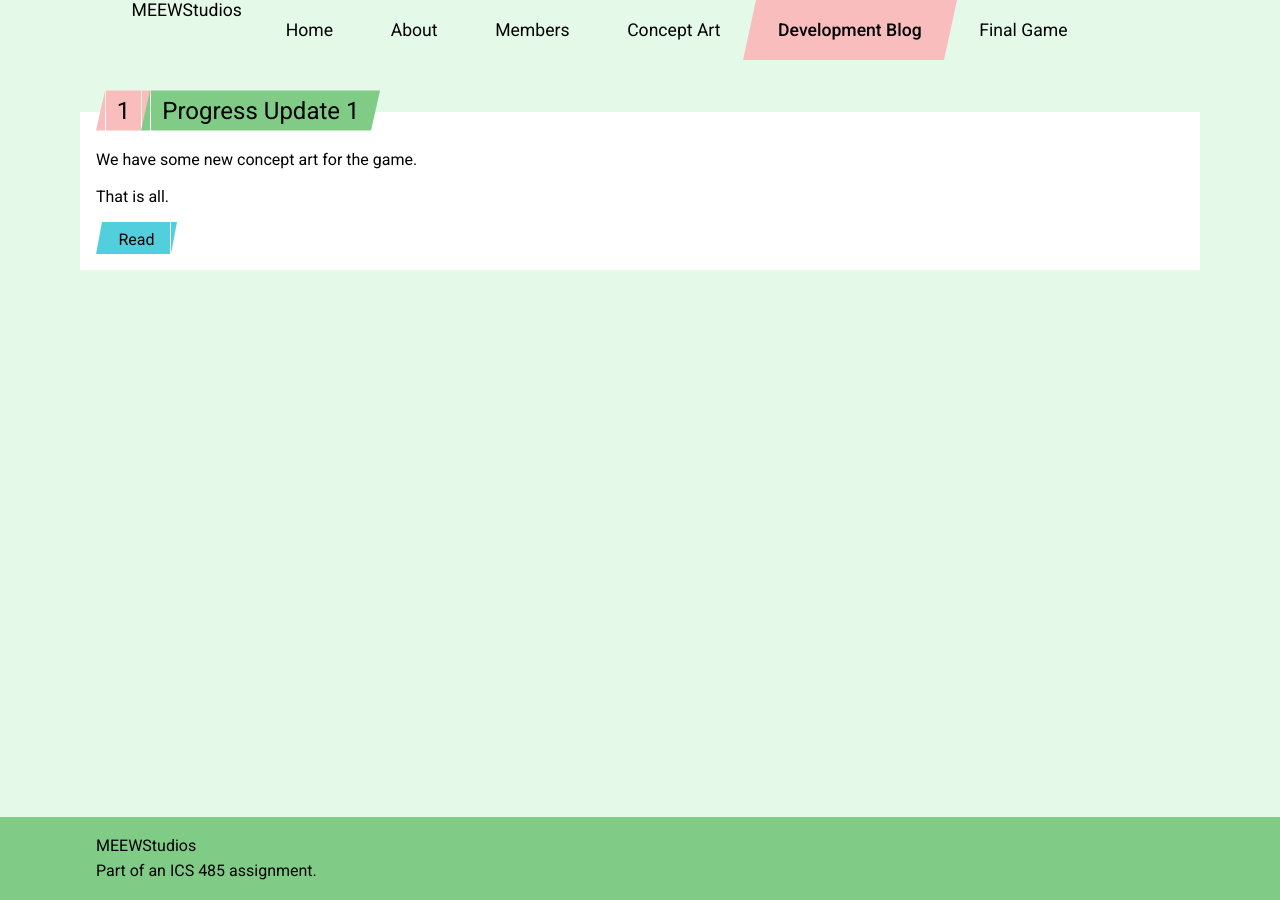
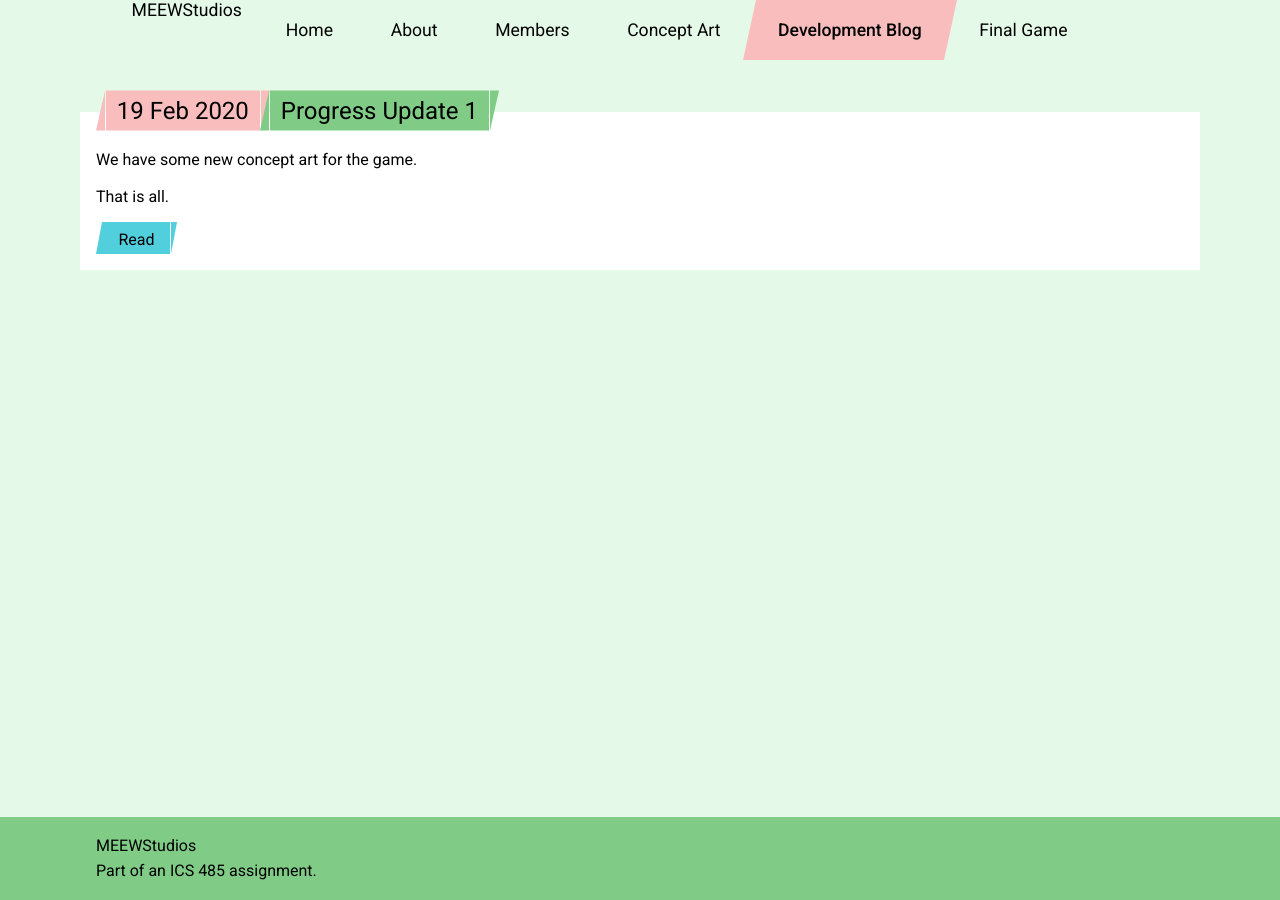
Before and after one commit to MEEWStudios/jekyll-testbed, a Jekyll site: the page built from development/index.md, in a window 1280 px wide. Built offline with Jekyll 4.4.1, drawn with Linux system fonts in a browser that asks for light colours.

Commit message:
Change left tag of post summary to use the date

```diff
--- a/_includes/post-summary.html
+++ b/_includes/post-summary.html
@@ -1,6 +1,6 @@
 <div class='container title'>
 	<div>
-		<h2>{{include.index}}</h2><h2>{{include.post.title}}</h2>
+		<h2>{{include.post.date | date_to_string}}</h2><h2>{{include.post.title}}</h2>
 	</div>
 	{{include.post.content | markdownify | truncatewords: 40}}
 	<div>
```
